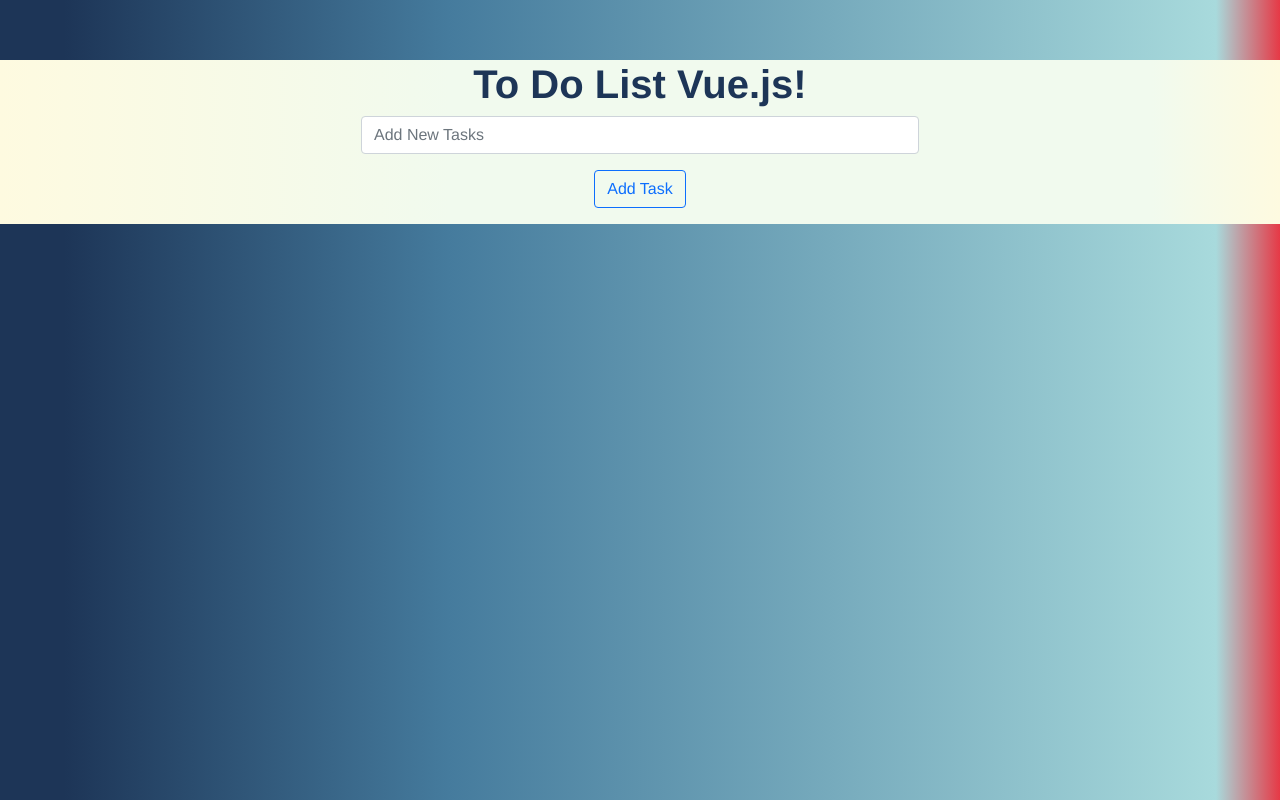
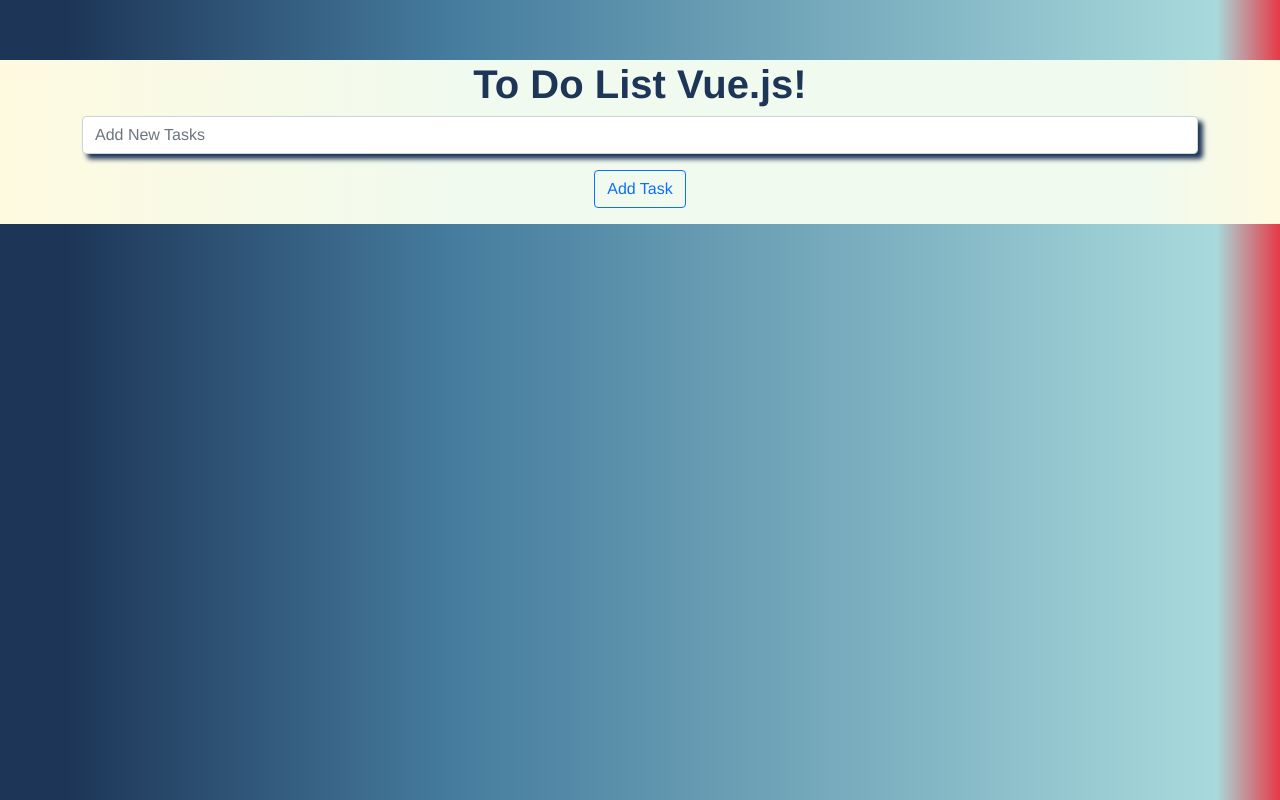
Before and after one commit to arlindrexhepi/ToDoList-VueJS, a Vue app: page / in a window 1280 px wide. Both pictures are taken after a click on the element "To Do List Vue.js!". Built offline with nearby package versions, Linux system fonts and the light colour scheme.

Commit message:
clearallbutton

```diff
--- a/src/App.vue
+++ b/src/App.vue
@@ -1,9 +1,9 @@
 <template>
   <div id="app">
     <b-container>
-      <b-form-row style="opacity=0.8">
+      <b-form-row>
         <h1 @click="inputState=!inputState" :style="{cursor: cursor}">{{appName}}</h1>
-        <b-form-input class="mx-auto w-50" placeholder="Add New Tasks" v-if="inputState" @keyup.enter="addTask()" v-model="item" />
+        <b-form-input class="mx-auto w-50, inputField" placeholder="Add New Tasks" v-if="inputState" @keyup.enter="addTask()" v-model="item" />
         <b-button class="my-3" variant="outline-primary" @click="addTask()">Add Task</b-button>
         <ul>
           <li v-for="(task, index) in items" :key="index" :class="{finished: task.finished}" class="my-3" @click="task.finished=!task.finished"><h3> {{task.name}}  <b-button variant="outline-danger" @click="removeTask(index)"> X </b-button></h3></li>
@@ -88,4 +88,7 @@
   font-weight: bolder;
   color: #1d3557;
 }
+.inputField {
+  box-shadow: 5px 5px 5px #1d3557;
+}
 </style>
```
